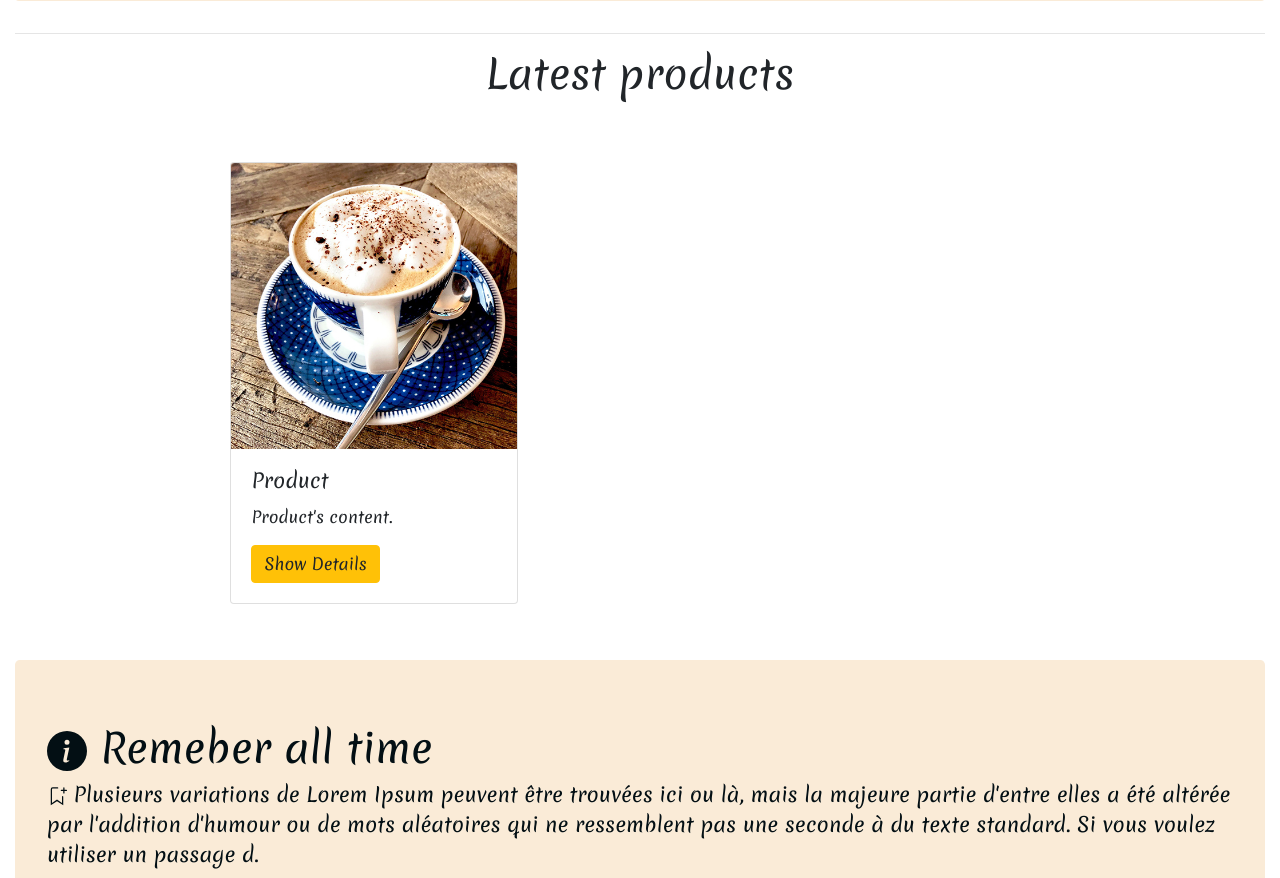
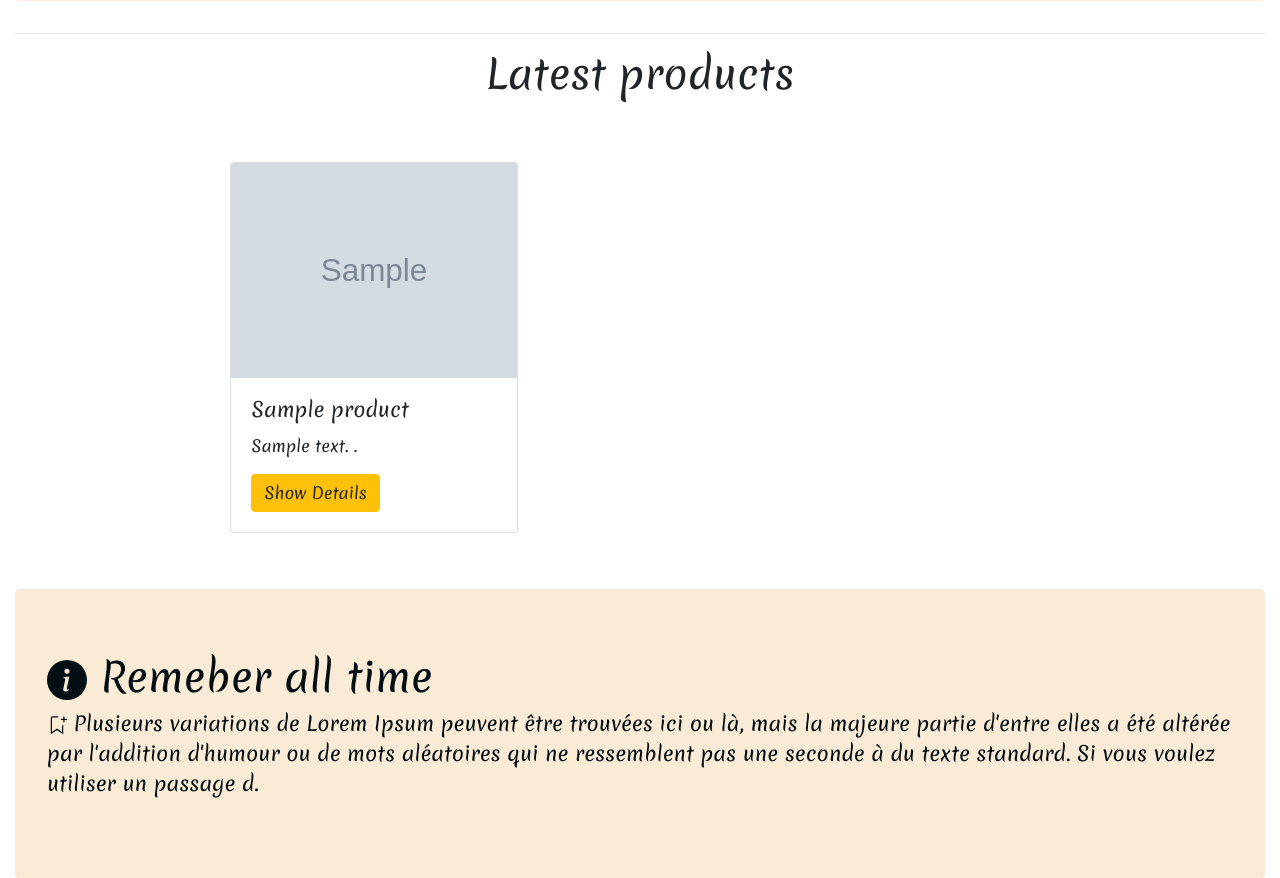
Before and after one commit to mhammed2020/Food-Platform-, a Django app: page / in a window 1280 px wide. Shown: the part 1201-2079 px from the top of the page. Run offline with Django 3.2, Linux system fonts and the light colour scheme; tables that the repository leaves empty hold one stand-in row (values such as "Sample post"); grey boxes marked "Sample" are stand-in pictures; some libraries are stand-ins or nearby versions.

Commit message:
slice product with django

```diff
--- a/templates/pages/home.html
+++ b/templates/pages/home.html
@@ -74,18 +74,21 @@
       <div class="container-fluid">
         <div class="row p-5" style="padding-left: 17% !important;">
 
+          {% for product in products|slice:":3" %}
+
+
           <div>
             <div class="card m-2" style="width: 18rem;">
-              <img src="{% static 'img/pro1.jpg' %}" class="card-img-top" alt="...">
+              <img src="{{product.photo.url}}" class="card-img-top" alt="...">
               <div class="card-body">
-                <h5 class="card-title">Product</h5>
-                <p class="card-text">Product's content.</p>
+                <h5 class="card-title">{{product.name}}</h5>
+                <p class="card-text">{{product.description}} .</p>
                 <a href="#" class="btn btn-warning">Show Details</a>
               </div>
             </div>
           </div>
 
-
+          {% endfor %}
         </div>
       </div>
     </section>
```
